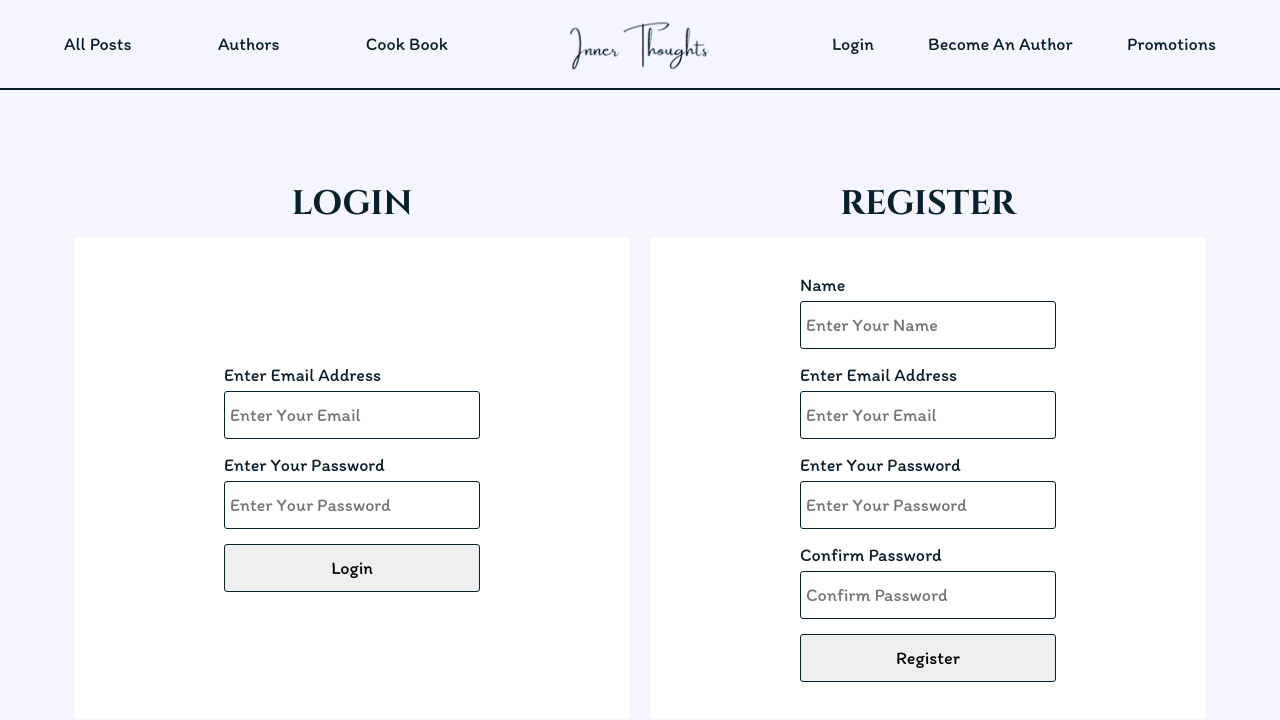
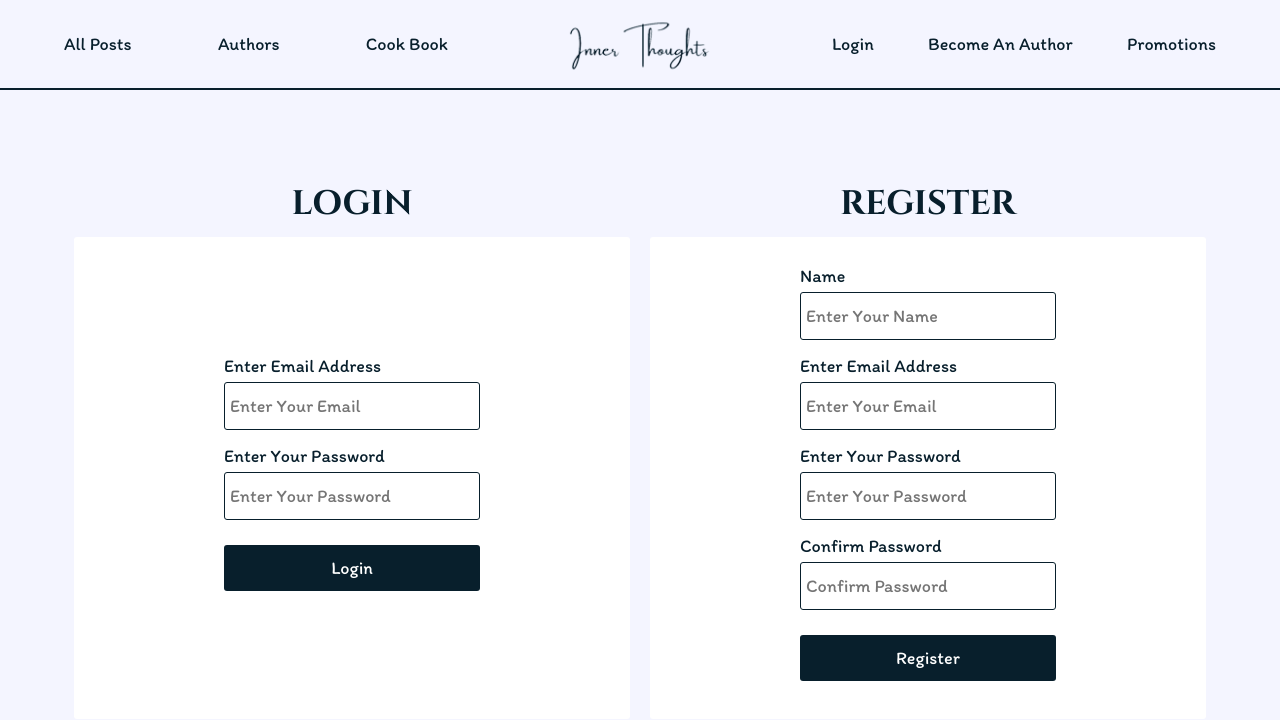
Before and after one commit to Bunningss/blog_nextjs, a Next.js app: page /account in a window 1280 px wide. Shown: the top 720 px of the page. Built offline with nearby package versions, Linux system fonts and the light colour scheme.

Commit message:
dev_pause

```diff
--- a/package.json
+++ b/package.json
@@ -10,6 +10,7 @@
   },
   "dependencies": {
     "@next/font": "13.1.6",
+    "axios": "^1.3.2",
     "eslint": "8.33.0",
     "eslint-config-next": "13.1.6",
     "jsonwebtoken": "^9.0.0",
--- /dev/null
+++ b/src/Components/PrimayButton.jsx
@@ -0,0 +1,7 @@
+import styles from "../styles/PrimayButton.module.css";
+
+const PrimayButton = ({ text }) => {
+  return <button className={`button ${styles.primary_button}`}>{text}</button>;
+};
+
+export default PrimayButton;
--- /dev/null
+++ b/src/lib/requestMethods.js
@@ -0,0 +1,13 @@
+import axios from "axios";
+
+const baseUrl = "http://localhost:3000/api/";
+const token = "";
+
+export const publicRequest = axios.create({
+  baseURL: baseUrl,
+});
+
+export const userRequest = axios.create({
+  baseURL: baseUrl,
+  headers: { token: `Bearer ${token}` },
+});
--- a/src/pages/account.jsx
+++ b/src/pages/account.jsx
@@ -2,6 +2,8 @@ import styles from "../styles/Account.module.css";
 import Head from "next/head";
 import FormInput from "@/Components/FormInput";
 import { useState } from "react";
+import PrimayButton from "@/Components/PrimayButton";
+import { publicRequest } from "@/lib/requestMethods";
 
 const Account = () => {
   const [loginValues, setLoginValues] = useState({
@@ -60,7 +62,7 @@ const Account = () => {
       maxLength: 80,
     },
     {
-      Name: "Password",
+      name: "Password",
       label: "Enter Your Password",
       type: "password",
       placeholder: "Enter Your Password",
@@ -75,6 +77,11 @@ const Account = () => {
     e.preventDefault();
     const data = new FormData(e.target);
     const loginData = Object.fromEntries(data.entries());
+    try {
+      const res = await publicRequest.post("/auth/login", loginData);
+    } catch (error) {
+      console.log(error);
+    }
   };
 
   return (
@@ -93,7 +100,7 @@ const Account = () => {
               {loginInputs.map((input, indx) => (
                 <FormInput key={indx} input={input} />
               ))}
-              <button className={`input`}>Login</button>
+              <PrimayButton text={"Login"} />
             </form>
           </div>
           <div className={styles.col}>
@@ -106,7 +113,7 @@ const Account = () => {
                 <option value="">Yes</option>
                 <option value="">No</option>
               </select> */}
-              <button className={`input`}>Register</button>
+              <PrimayButton text={"Register"} />
             </form>
           </div>
         </div>
--- /dev/null
+++ b/src/styles/PrimayButton.module.css
@@ -0,0 +1,9 @@
+.primary_button {
+  background-color: var(--primary);
+  color: var(--content-bg);
+  cursor: pointer;
+}
+
+.primary_button::after {
+  background-color: var(--content-bg);
+}
--- a/src/styles/globals.css
+++ b/src/styles/globals.css
@@ -55,3 +55,36 @@ a {
   outline: none;
   font-size: 18px;
 }
+
+.button {
+  text-transform: capitalize;
+  font-size: 18px;
+  width: 100%;
+  padding: 12px 5px;
+  border-radius: 3px;
+  outline: none;
+  border: none;
+  margin: 10px 0;
+  position: relative;
+  cursor: pointer;
+  user-select: none;
+  -webkit-user-select: none;
+}
+
+.button::after {
+  content: "";
+  position: absolute;
+  bottom: 0;
+  left: 0;
+  width: 100%;
+  height: 100%;
+  opacity: 0;
+  transition: all 0.3s ease-in-out;
+}
+
+.button:hover::after {
+  opacity: 1;
+  width: 10%;
+  border-radius: 32% 52% 51% 32% / 0% 46% 52% 0%;
+  z-index: 1;
+}
```
Also changed, not shown: src/pages/api/auth/login.js (+16 -16 lines), 1 other file (tests, documents, lock files or other folders).
